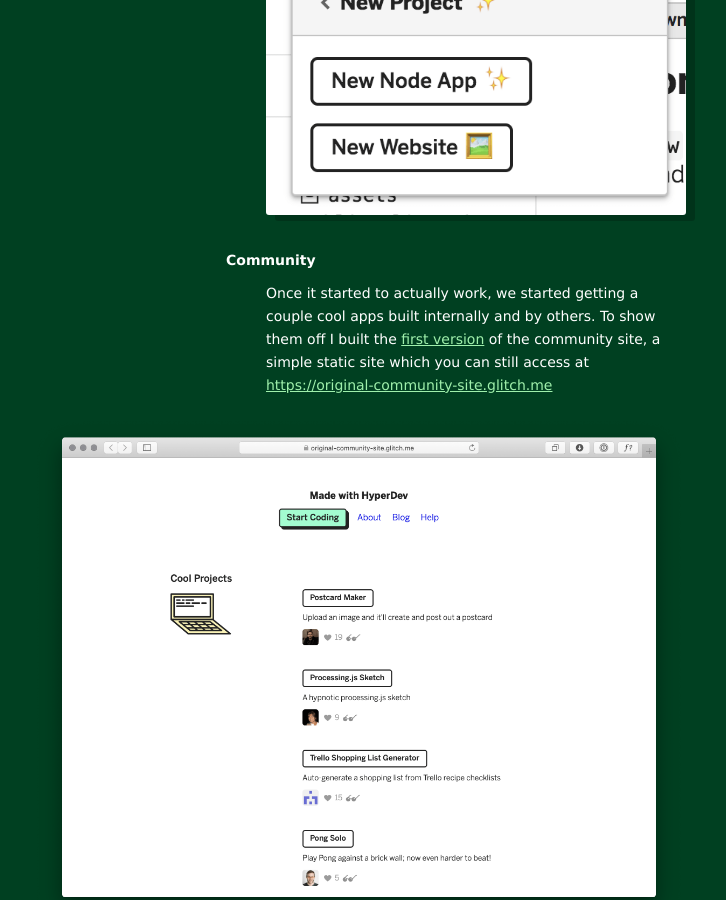
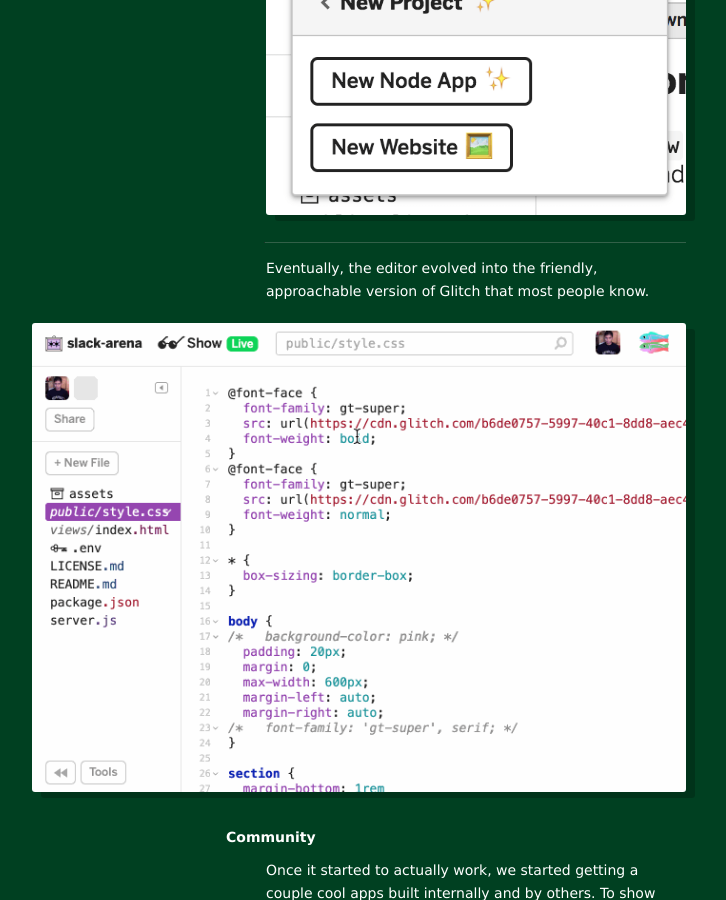
Before and after one commit to pketh/pketh.github.io, a Jekyll site: the page built from _posts/2019-05-03-the-first-four-years-of-glitch.md, in a window 1280 px wide and 900 px high, scrolled down 4887 px. Shown: the whole window, without its empty margins (304-1030 px from the left). Built offline with Jekyll 4.4.1, drawn with Linux system fonts in a browser that asks for light colours.

Commit message:
update glitch post w whole editor screenshot

```diff
--- a/_posts/2019-05-03-the-first-four-years-of-glitch.md
+++ b/_posts/2019-05-03-the-first-four-years-of-glitch.md
@@ -126,6 +126,11 @@
 
 <img src="/images/2019/Screen_Shot_2017-12-13_at_4-5f6f9aed-6c43-440c-b9bc-7e61f8e8704b.37.12_PM.png"/>
 
+----
+
+Eventually, the editor evolved into the friendly, approachable version of Glitch that most people know.
+
+<img class="large" src="/images/2019/glitch-preview-in-editor.gif"/>
 
 # Community
 
```
Also changed, not shown: images/2016/designing-hyperdev/private-glitch.png (added), images/2019/glitch-preview-in-editor.gif (added), images/2019/glitch/9a4c44b03079c65a0e7ed2f61baa422f755e9428_2_690x443.png (added), images/2019/glitch/github-readme-page-probot.jpg (added), images/2019/glitch/glitchEditor-650x435.png (added).
